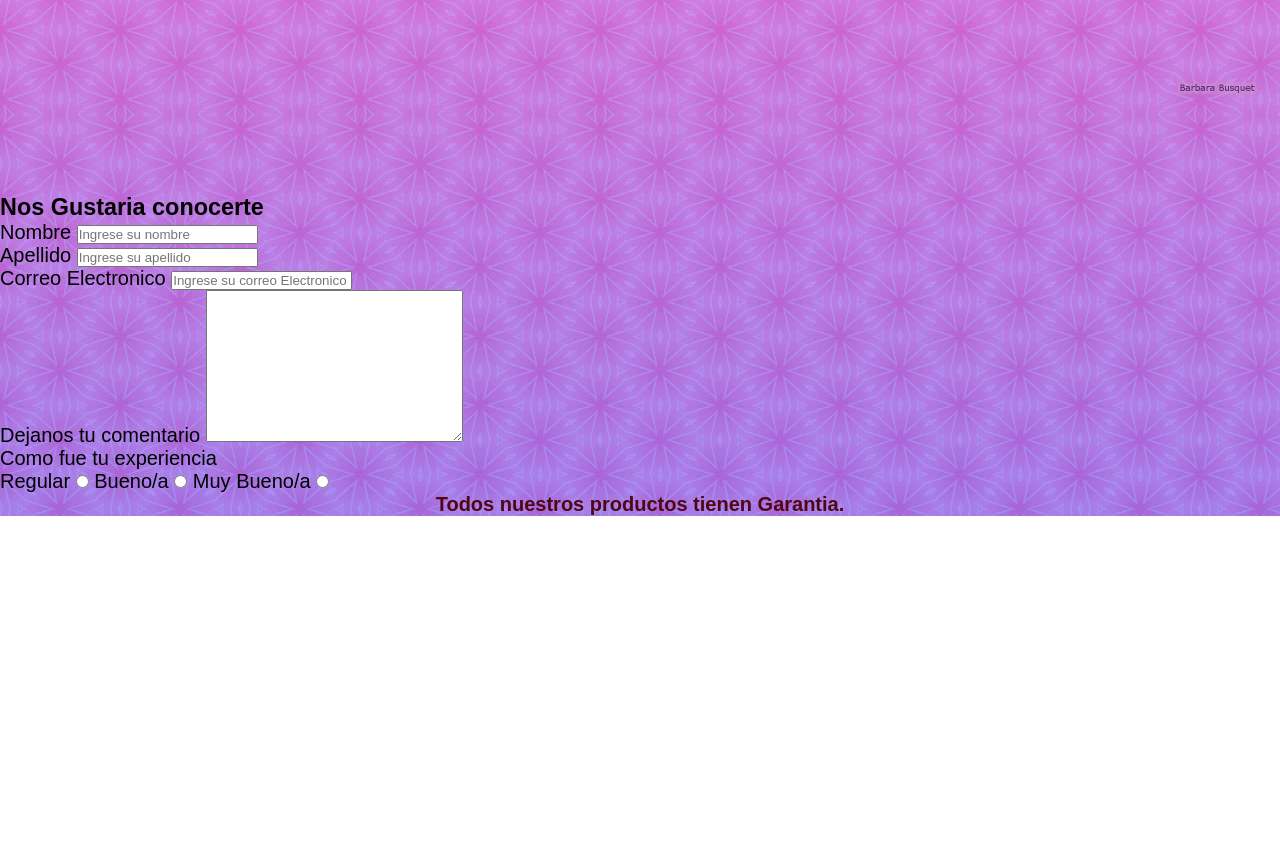
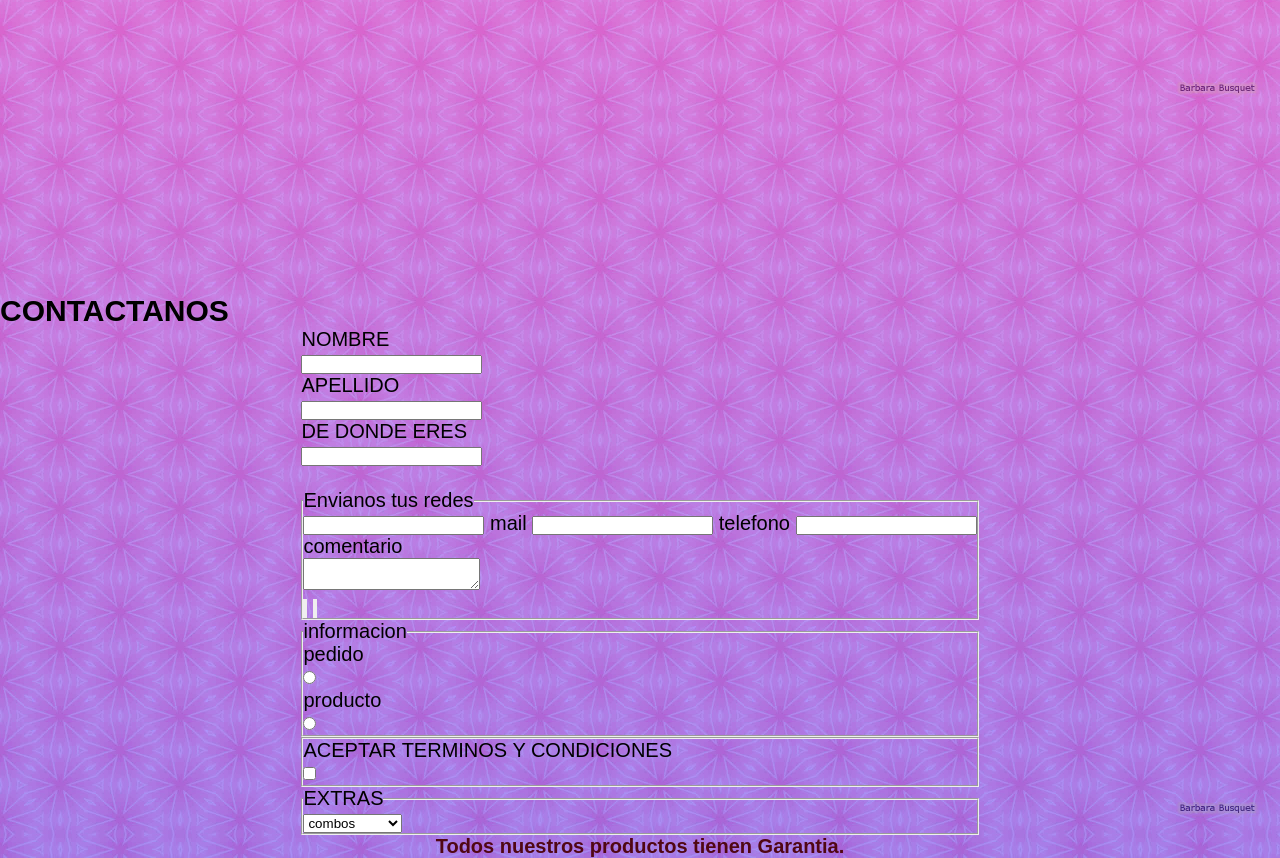
Before and after one commit to GracielaAndres/lucirte-graciela-andres, a plain HTML site: page pages/contactos.html in a window 1280 px wide. Shown: the part 606-1464 px from the top of the page. Before the commit the page ends 1122 px from the top, so only its background shows below. Drawn offline with Linux system fonts and the light colour scheme.

Commit message:
nuevos cambios

```diff
--- a/estilo/estilos.css
+++ b/estilo/estilos.css
@@ -17,10 +17,6 @@ body {
 
 /*..HEADER..*/
 
-header {
-    position: fixed;
-    z-index: 10px;
-}
 
 header nav {
     display: flex;
@@ -90,13 +86,18 @@ header nav ul li a {
     background-color: rgb(80, 7, 19);
     padding: 10px;
 }
-  .tamano {
+
+.tamano {
     width: 100%;
     height: 500px;
-  }
+}
+
 .productos {
-    /* margin-top: 50%; */
+    margin-top: 50%;
+    text-align: center;
 }
+
+/* margin-top: 50%; */
 
 .productos>div {
     display: flex;
@@ -151,19 +152,38 @@ header nav ul li a {
     grid-template-columns: repeat(3, 1fr);
     grid-auto-rows: 250px;
     gap: 15px;
+
+    /*ultimo arreglo falta chequear*/
+    @media screen {
+
+        max-width: 578px;
+
+        .galeria {
+            grid-template-columns: (1fr);
+        }
+
+    }
+
 }
 
 .galeria div img {
-    width: 250px;
-    height: 250px;
+    width: 100%;
+    height: 100%;
     object-fit: cover;
-
 }
-
-.img-4 {
-    grid-row-start: span 2;
+.dulce {
+    display: flex;
+    justify-content: center;
+    align-items: center;
 }
-/*..FOOTER 1:35 masterclass..*/
+.h2{
+    display: flex;
+    justify-content: center;
+    text-align: center;
+    font-weight: 20px;
+    font-size: 30px;
+}
+/*..FOOTER..*/
 
 footer {
     text-align: center;
@@ -174,3 +194,46 @@ footer {
 
 
 /*...........Media query........*/
+@media screen and (max-width:950px) {
+    .galeria {
+        grid-template-columns: repeat(2, 1fr);
+        grid-auto-rows: 200px;
+    }
+
+    .grid-container {
+        grid-column: span;
+        grid-row: span;
+    }
+}
+
+@media screen and (max-width:675px) {
+    header nav {
+        flex-direction: column;
+    }
+
+    .hero h2 {
+        font-size: 50px;
+    }
+}
+
+@media screen and (max-width:579px) {
+    header nav ul {
+        flex-direction: column;
+        text-align: center;
+    }
+
+    header nav {
+        height: auto;
+    }
+}
+
+@media screen and (max-width:450px) {
+    .galeria {
+        grid-template-columns: 1fr;
+    }
+
+    .grid-container {
+        grid-column: span 1;
+        grid-row: span 1;
+    }
+}
--- a/pages/contactos.html
+++ b/pages/contactos.html
@@ -32,35 +32,88 @@
          <a href="">Hace tu pedido</a>
       </section>
       <!--copie de desafio1-->
-      <h3>Nos Gustaria conocerte</h3>
-      <form action="" method="" enctype="">
       <div>
-            <label for="">Nombre</label>
-            <input type="text" placeholder="Ingrese su nombre">
+         <h2>CONTACTANOS</h2>
+      </div>
+      <div class="dulce">
+
+         <div class="container">
+
+            <form action="/action_page.php">
+               <div class="row">
+                  <div class="col-25">
+                     <label for="fname">NOMBRE</label>
+                  </div>
+                  <div class="col-75">
+                     <input type="text" id="fname" name="firstname" placeholder="">
+                  </div>
+               </div>
+               <div class="row">
+                  <div class="col-25">
+                     <label for="lname">APELLIDO</label>
+                  </div>
+                  <div class="col-75">
+                     <input type="text" id="" name="lastname" placeholder="">
+                  </div>
+               </div>
+               <div class="row">
+                  <div class="col-25">
+                     <label for="country">DE DONDE ERES</label>
+                  </div>
+                  <div class="col-75">
+                     <input type="text" id="" name=" country" placeholder="">
+                  </div>
+               </div>
+               <br>
+               <fieldset>
+                  <legend>Envianos tus redes</legend>
+                  <div nombre y apellido>
+                     <input type="text" id="mail_nombre" name="lastname" placeholder="">
+                     <label for="mail_nombre y apellido">mail</label>
+                     <input type="text" id="mail_nombre y apellido">
+                     <label for="num_nombre y apellido">telefono</label>
+                     <input type="number" id="mai" name="lastname" placeholder="">
                   </div>
                   <div>
-            <label for="">Apellido</label>
-            <input type="text" placeholder="Ingrese su apellido">
+                     <div>
+                        <p>comentario</p>
                      </div>
-         <label for="">Correo Electronico</label>
-         <input type="text" placeholder="Ingrese su correo Electronico">
+                     <div class="row">
+                        <div class="col-75">
+                           <textarea id="subject" name="subject" placeholder=""></textarea>
+                        </div>
+                     </div>
                   </div>
                   <div>
-            <label for="">Dejanos tu comentario</label>
-            <textarea name="" id="" cols="30" rows="10"></textarea>
-            <P>Como fue tu experiencia</p>
-            <div>
-               <label for="">Regular</label>
-               <input type="radio" name="condicion" Value="Regular">
-
-               <label for="">Bueno/a</label>
-               <input type="radio" name="condicion" Value="Bueno">
-
-               <label for=""> Muy Bueno/a</label>
-               <input type="radio" name="condicion" Value=" Muy Bueno">
+                     <input type="submit" value="">
+                     <input type="reset" value="">
+                  </div>
+               </fieldset>
+               <fieldset>
+                  <legend>informacion</legend>
+                  <p>pedido</p>
+                  <input type="radio" name="informacion" id="" placeholder="">
+                  <p>producto</p>
+                  <input type="radio" name="informacion" id="" placeholder="">
+               </fieldset>
+               <fieldset>
+                  <p>ACEPTAR TERMINOS Y CONDICIONES</p>
+                  <input type="checkbox" id="lname" name="lastname" placeholder="">
+               </fieldset>
+               <fieldset>
+                  <legend>EXTRAS</legend>
+                  <div class="col 75">
+                     <select id="country" name="">
+                        <option value="">combos</option>
+                        <option value="">promociones</option>
+                        <option value="">marca</option>
+                        <option value="">favoritos</option>
+                     </select>
+                  </div>
+               </fieldset>
+            </form>
          </div>
       </div>
-      </form>
    </main>
 
    <footer>
```
Also changed, not shown: index.html (+30 -0 lines), pages/nosotros.html (+1 -1 lines), images/face.jpeg (added), images/insta.jpg (added), images/twit.jpeg (added), images/wsp.jpeg (added). Lines whose indentation alone changed are shown as unchanged.
